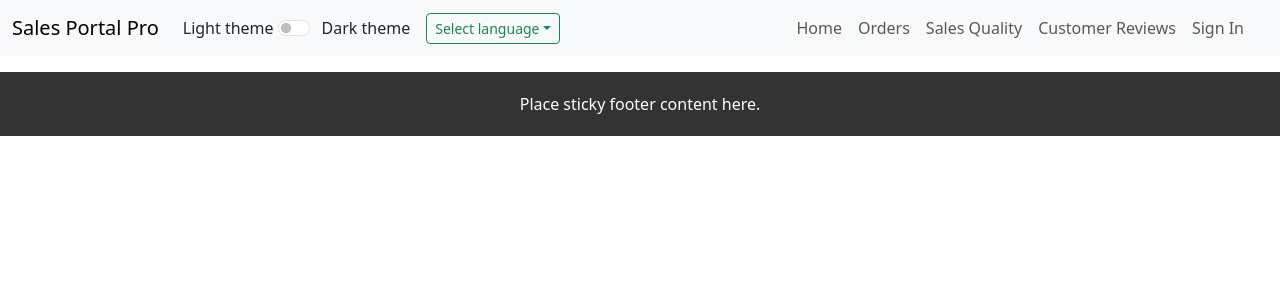
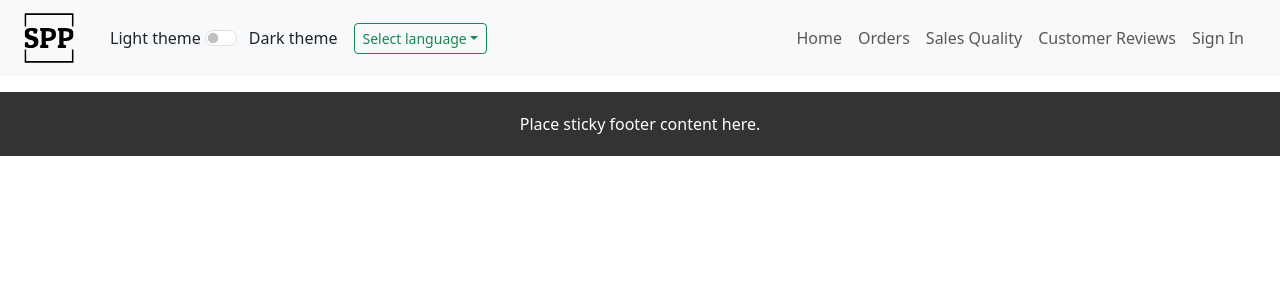
Before and after one commit to ehpop/SellersDashboard, a React (Create React App) app in the folder frontend/: page / in a window 1280 px wide. Shown: the top 300 px of the page. Built offline with nearby package versions, Linux system fonts and the light colour scheme.

Commit message:
Added brand logo

```diff
--- a/frontend/src/components/Header.tsx
+++ b/frontend/src/components/Header.tsx
@@ -4,25 +4,31 @@ import Nav from 'react-bootstrap/Nav';
 import Navbar from 'react-bootstrap/Navbar';
 import Offcanvas from 'react-bootstrap/Offcanvas';
 import React, {useContext} from "react";
-import {Dropdown, Stack} from "react-bootstrap";
+import {Dropdown, Image, Stack} from "react-bootstrap";
 import {NavLink} from "react-router-dom";
 import {LocaleContext} from "./LocaleContext";
 import ThemeContext from "./ThemeContext";
 import {FormattedMessage} from "react-intl";
 import {locales} from "../i18n/i18n-config";
 
+import './styles/Header.css';
+
 function Header() {
     const expand = 'lg';
     const {theme, setTheme} = useContext(ThemeContext);
     const {setLocale} = useContext(LocaleContext);
 
-    const brandName = "Sales Portal Pro";
+    const logoPath = theme === 'light'
+        ? "logos/svg/logo-no-background.svg"
+        : "logos/svg/logo-no-background-white.svg";
 
     return (
         <Navbar sticky="top" key={expand} expand={expand} className="bg-body-tertiary mb-3" data-bs-theme={theme}>
             <Container fluid>
                 <Navbar.Brand as={NavLink} to="/home">
-                    {brandName}
+                    <Container fluid className="d-flex align-items-center">
+                        <Image className="logo" src={logoPath} alt="logo"/>
+                    </Container>
                 </Navbar.Brand>
                 <Navbar.Toggle aria-controls={`offcanvasNavbar-expand-${expand}`}/>
                 <Navbar.Offcanvas
--- /dev/null
+++ b/frontend/src/components/styles/Header.css
@@ -0,0 +1,4 @@
+.logo {
+    width: 50px;
+    height: 50px;
+}
```
Also changed, not shown: frontend/public/logos/svg/logo-no-background-white.svg (added), frontend/public/logos/svg/logo-no-background.svg (added).
